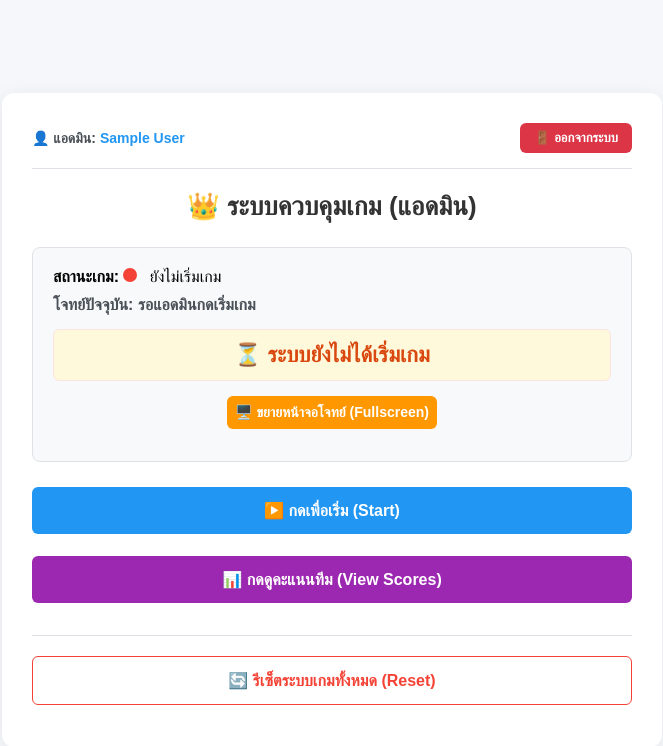
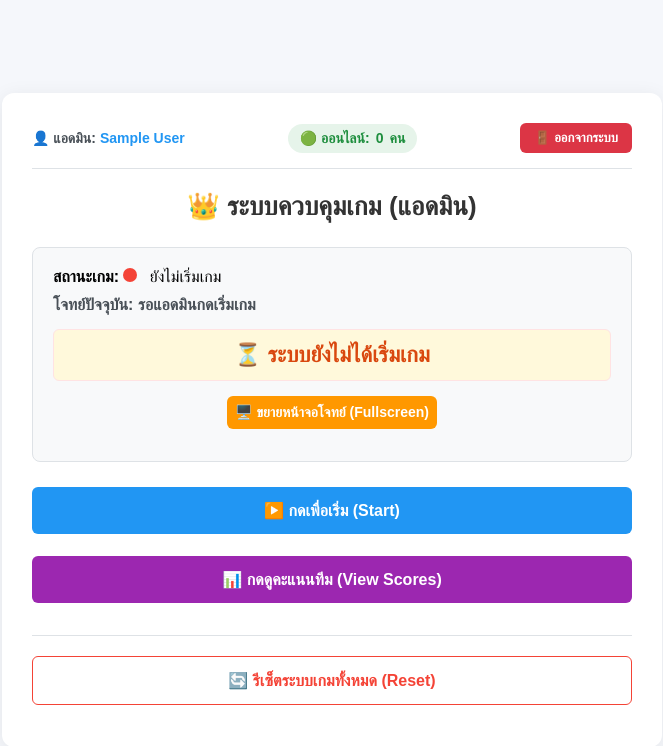
Before and after one commit to 6604302001031-cell/quiz2, a Flask app: page /admin in a window 1280 px wide. Shown: the top 746 px of the page, without its empty margins (308-971 px from the left). Run offline with Flask 3, Linux system fonts and the light colour scheme; the visitor is signed in with stand-in values (Sample User, id 1).

Commit message:
Update admin.html

```diff
--- a/templates/admin.html
+++ b/templates/admin.html
@@ -11,6 +11,20 @@
         .admin-info { font-size: 14px; color: #495057; font-weight: bold; }
         .admin-info span { color: #2196f3; }
         .btn-logout { background-color: #dc3545; color: white; padding: 7px 14px; text-decoration: none; border-radius: 6px; font-weight: bold; font-size: 13px; }
+
+        /* 📌 สไตล์สำหรับกล่องแสดงจำนวนผู้ใช้งานออนไลน์ */
+        .online-status {
+            font-size: 14px;
+            font-weight: bold;
+            color: #1e8e3e;
+            background-color: #e6f4ea;
+            padding: 6px 12px;
+            border-radius: 20px;
+            display: flex;
+            align-items: center;
+            gap: 6px;
+        }
+
         h2 { color: #333333; margin-bottom: 25px; font-size: 26px; }
         .status-box { background-color: #f8f9fa; border: 1px solid #dee2e6; padding: 20px; border-radius: 8px; text-align: left; margin-bottom: 25px; position: relative; }
         .status-line { font-size: 16px; margin-bottom: 10px; display: flex; align-items: center; }
@@ -108,6 +122,11 @@
 <div class="admin-container">
     <div class="admin-header-bar">
         <div class="admin-info">👤 แอดมิน: <span>{{ session.name }}</span></div>
+
+        <div class="online-status">
+            🟢 ออนไลน์: <span id="online-users-count">0</span> คน
+        </div>
+
         <a href="/logout" class="btn-logout">🚪 ออกจากระบบ</a>
     </div>
 
@@ -247,6 +266,12 @@
 
     function renderUI(data) {
         if (!data) return;
+
+        // 📌 รับตัวเลขผู้ใช้งานออนไลน์ที่แนบมาแสดงผล
+        if (data.active_users_count !== undefined) {
+            document.getElementById('online-users-count').innerText = data.active_users_count;
+        }
+
         const statusText = document.getElementById('game-status-text');
         const questionInfo = document.getElementById('question-info');
         const timerControlGroup = document.getElementById('timer-control-group');
```
